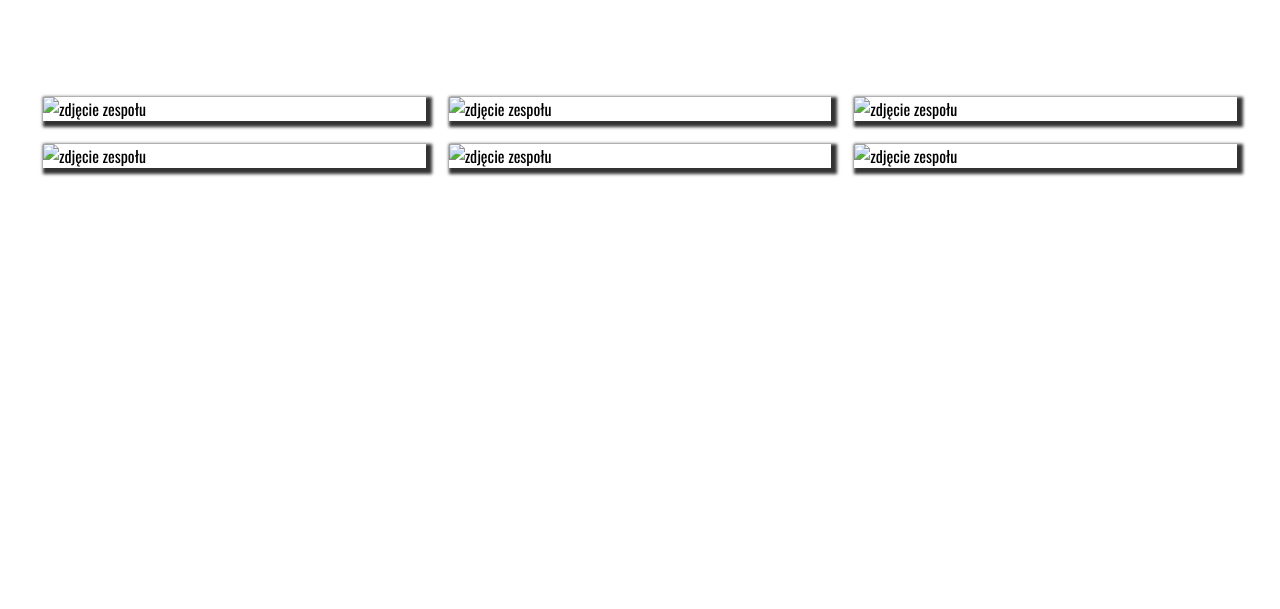
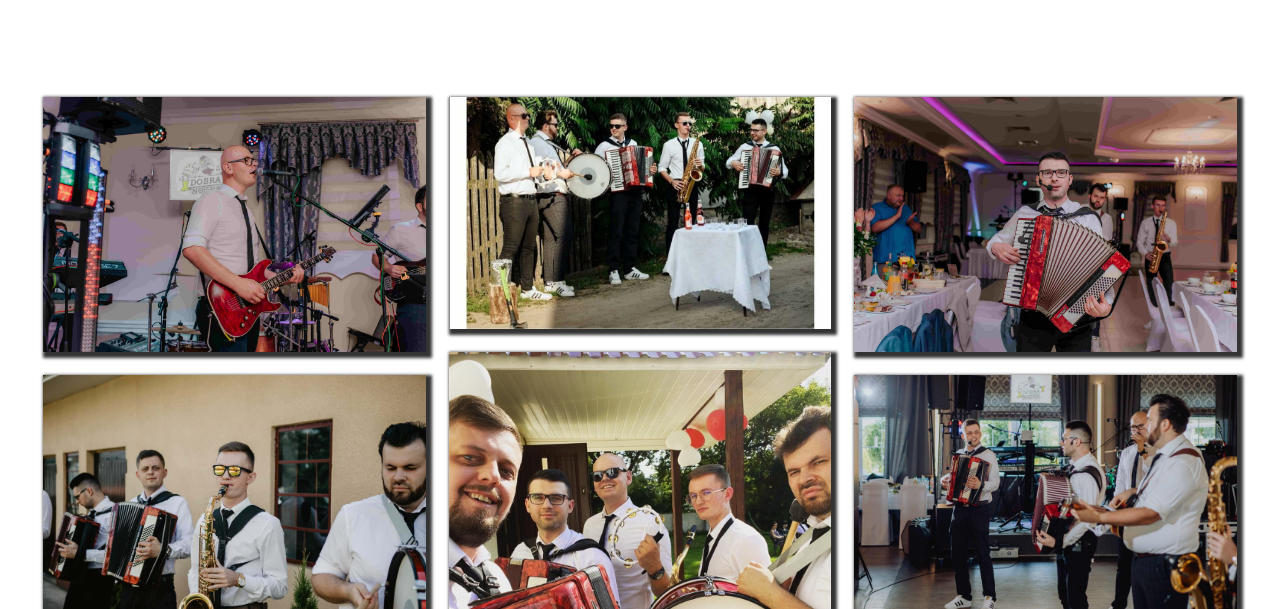
Before and after one commit to Mateusz980/DobranockaBandSite, a plain HTML site: page gallery.html in a window 1280 px wide. Shown: the part 191-800 px from the top of the page. Drawn offline with nearby package versions, Linux system fonts and the light colour scheme; files whose address does not match are found by name.

Commit message:
push images

```diff
--- a/gallery.html
+++ b/gallery.html
@@ -44,14 +44,15 @@
   <div class="images">
     <ul class="images-container">
       <li class="images-list">
-        <img class="img-with-gallery" src="assets/gitarzysta_Kamil-min (3).jpg" alt="zdjęcie zespołu" />
+        <img class="img-with-gallery" src="assets/gallery/gitarzysta_Kamil-min (3).jpg" alt="zdjęcie zespołu" />
       </li>
 
       <li class="images-list">
-        <img class="img-with-gallery" src="assets/saksofonista_Mateusz.jpg" alt="zdjęcie zespołu" />
+        <img class="img-with-gallery" src="assets/gallery/saksofonista_Mateusz.jpg" alt="zdjęcie zespołu" />
       </li>
       <li class="images-list">
-        <img class="img-with-gallery" src="assets/zdjęcie_przy_bramie_weselnej-min (1).jpg" alt="zdjęcie zespołu" />
+        <img class="img-with-gallery" src="assets/gallery/zdjęcie_przy_bramie_weselnej-min (1).jpg"
+          alt="zdjęcie zespołu" />
       </li>
 
       <!-- <li class="images-list">
@@ -59,14 +60,16 @@
       </li> -->
 
       <li class="images-list">
-        <img class="img-with-gallery" src="assets/zdjęcie z marsza w Konstancinie-min.jpg" alt="zdjęcie zespołu" />
+        <img class="img-with-gallery" src="assets/gallery/zdjęcie z marsza w Konstancinie-min.jpg"
+          alt="zdjęcie zespołu" />
       </li>
       <li class="images-list">
-        <img class="img-with-gallery" src="assets/akordeonista_Przemek-min (3).jpg" alt="zdjęcie zespołu" />
+        <img class="img-with-gallery" src="assets/gallery/akordeonista_Przemek-min (3).jpg" alt="zdjęcie zespołu" />
       </li>
 
       <li class="images-list">
-        <img class="img-with-gallery" src="assets/zespół_grający_na_biesiadzie-min (1).jpg" alt="zdjęcie zespołu" />
+        <img class="img-with-gallery" src="assets/gallery/zespół_grający_na_biesiadzie-min (1).jpg"
+          alt="zdjęcie zespołu" />
       </li>
     </ul>
   </div>
```
Also changed, not shown: index.html (+3 -3 lines), assets/gallery/akordeonista_Przemek.jpg (deleted), assets/gallery/gitarzysta_Kamil.jpg (deleted), assets/gallery/zdjęcie z marsza w Konstancinie.jpg (deleted), assets/gallery/zdjęcie_przy_bramie_weselnej.jpg (deleted), assets/gallery/zdjęcie_zespołu_z_marsza.jpg (deleted), assets/gallery/zespół_grający_na_biesiadzie-min (2).jpg (deleted).
